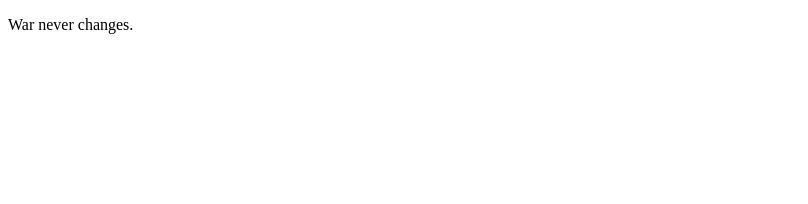
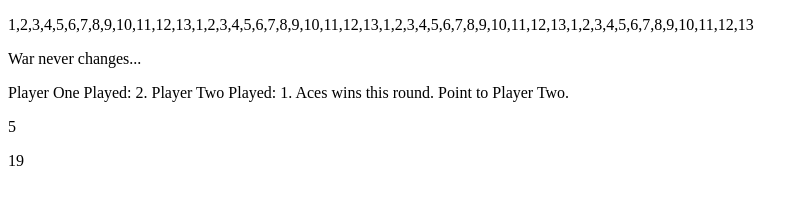
Before and after one commit to Mokagbue/theGameOfWar, a website: page index.html in a window 1280 px wide. Shown: the whole page, without its empty margins (0-808 px from the left). Drawn offline with Linux system fonts and the light colour scheme.

Commit message:
wip functionality,: html display index iteration

```diff
--- a/index.html
+++ b/index.html
@@ -2,8 +2,99 @@
 <html>
   <head>
     <title>The Game of War</title>
+    <script>
+      let suit = Array.from(Array(13)).map((element, index) => index + 1);
+      let deck = suit.concat(suit, suit, suit);
+
+      let shuffle = [...deck].sort(() => Math.random() - 0.5);
+
+      let handOne = shuffle.slice(0, 26);
+      let handTwo = shuffle.slice(26, 52);
+
+      function getDeck() {
+        document.getElementById("deck").innerHTML = deck;
+        console.log("Deck of cards: ", deck);
+        console.log("Shuffled deck... ", shuffle);
+        console.log("Hand one: ", handOne);
+        console.log("Hand two: ", handTwo);
+      }
+
+      let war = (handOne, handTwo) => {
+        let playerOneScore = 0;
+        let playerTwoScore = 0;
+
+        let intro = "War never changes...";
+        console.log("War never changes...");
+        document.getElementById("intro").innerHTML = intro;
+
+        handOne.forEach((card, index) => {
+          const cardTwo = handTwo[index];
+
+          if (card === cardTwo) {
+            let response = "Tie, no points scored.";
+            document.getElementById("response").innerHTML = response;
+            console.log("Tie, no points scored.");
+          } else if (card === 1) {
+            let response = `Player One Played: ${card}. Player Two Played: ${cardTwo}. Aces wins this round. Point to Player One.`;
+            document.getElementById("response").innerHTML = response;
+            console.log(
+              `Player One Played: ${card}. Player Two Played: ${cardTwo}. Aces wins this round. Point to Player One.`
+            );
+            playerOneScore++;
+          } else if (cardTwo === 1) {
+            let response = `Player One Played: ${card}. Player Two Played: ${cardTwo}. Aces wins this round. Point to Player Two.`;
+            document.getElementById("response").innerHTML = response;
+            console.log(
+              `Player One Played: ${card}. Player Two Played: ${cardTwo}. Aces wins this round. Point to Player Two.`
+            );
+            playerTwoScore++;
+          } else if (card > cardTwo && (card && cardTwo) != 1) {
+            let response = `Player One Played: ${card}. Player Two Played: ${cardTwo}. Player One Wins this round.`;
+            document.getElementById("response").innerHTML = response;
+            console.log(
+              `Player One Played: ${card}. Player Two Played: ${cardTwo}. Player One Wins this round.`
+            );
+            playerOneScore++;
+          } else if (cardTwo > card && (card && cardTwo) != 1) {
+            let response = `Player One Played: ${card}. Player Two Played: ${cardTwo}. Player Two Wins this round.`;
+            document.getElementById("response").innerHTML = response;
+            console.log(
+              `Player One Played: ${card}. Player Two Played: ${cardTwo}. Player Two Wins this round.`
+            );
+            playerTwoScore++;
+          }
+        });
+
+        let pOneFinalScore = playerOneScore;
+        document.getElementById("pOneFinalScore").innerHTML = pOneFinalScore;
+        let pTwoFinalScore = playerTwoScore;
+        document.getElementById("pTwoFinalScore").innerHTML = pTwoFinalScore;
+        console.log("Final Scores: ", playerOneScore, playerTwoScore);
+
+        if (playerOneScore > playerTwoScore) {
+          console.log("Player One has won the war... but at what cost.");
+          return "Player One has won the war... but at what cost.";
+        } else if (playerOneScore < playerTwoScore) {
+          console.log("Player Two has won the war... but at what cost.");
+          return "Player Two has won the war... but at what cost.";
+        } else {
+          console.log("No one wins in war...");
+          return "No one wins in war...";
+        }
+      };
+    </script>
   </head>
-  <body>
-    <p>War never changes.</p>
+  <body onload="getDeck(); war(handOne, handTwo)">
+
+
+    <p id="deck"></p>
+    <p id="intro"></p>
+    <p id="response"></p>
+    <p id="response"></p>
+    <p id="response"></p>
+    <p id="response"></p>
+    <p id="response"></p>
+    <p id="pOneFinalScore"></p>
+    <p id="pTwoFinalScore"></p>
   </body>
 </html>
```
Also changed, not shown: index.js (+61 -0 lines).
